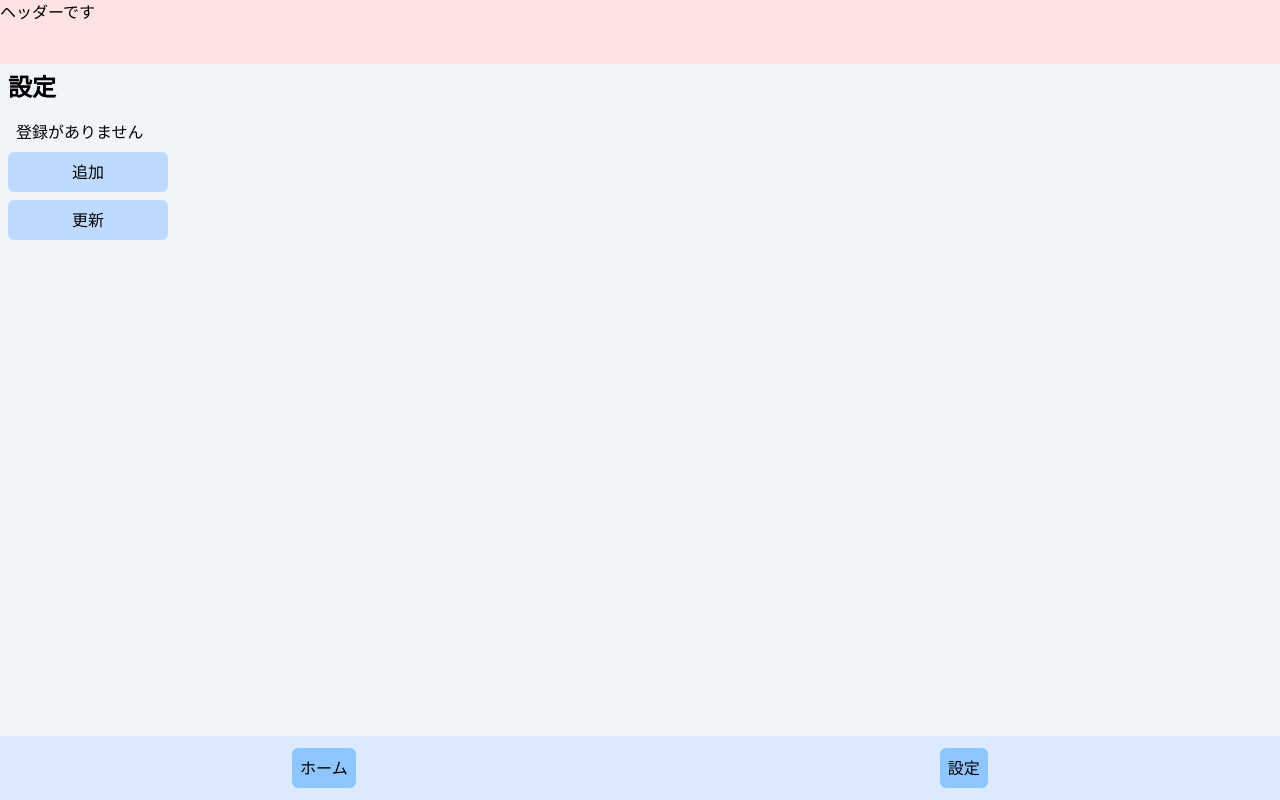
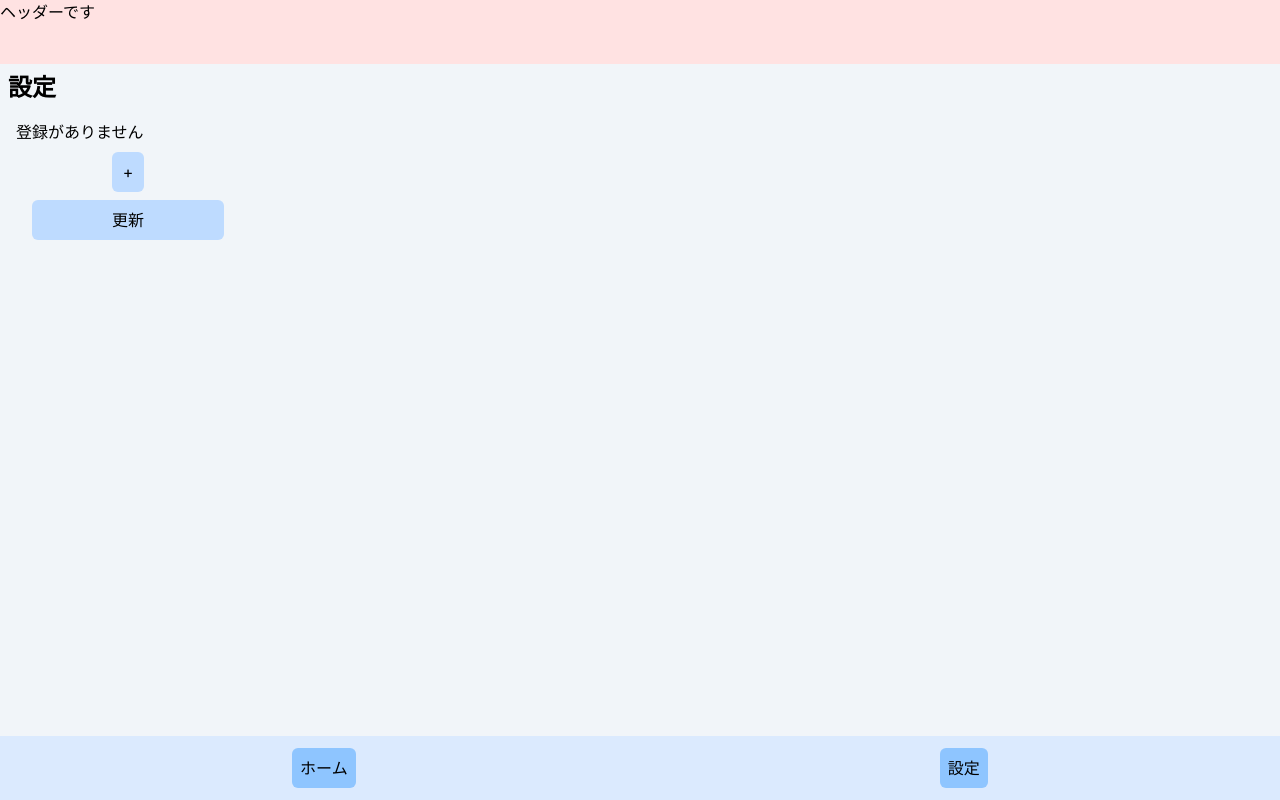
Before and after one commit to Taro-oka/roulette, a React (Vite) app: page /settings in a window 1280 px wide. Built offline with nearby package versions, Linux system fonts and the light colour scheme.

Commit message:
UI微修正

```diff
--- a/src/pages/settings/Settings.tsx
+++ b/src/pages/settings/Settings.tsx
@@ -85,7 +85,7 @@ export const Settings = () => {
                     className="cursor-pointer bg-slate-500 w-6 h-6 rounded-sm"
                     onClick={() => deleteParticipant(i)}
                   >
-                    消
+                    ×
                   </button>
                 </div>
               ))}
@@ -108,18 +108,18 @@ export const Settings = () => {
                   className="cursor-pointer bg-slate-500 w-6 h-6 rounded-sm"
                   onClick={() => deleteAddition(i)}
                 >
-                  消
+                  ×
                 </button>
               </div>
             ))}
           </div>
         )}
 
-        <div className="w-40 flex flex-col gap-2">
-          <button className={buttonStyle} onClick={addNewSection}>
-            追加
+        <div className="w-60 flex flex-col gap-2 items-center">
+          <button className={`${buttonStyle} w-8`} onClick={addNewSection}>
+            +
           </button>
-          <button className={buttonStyle} onClick={save}>
+          <button className={`${buttonStyle} w-48`} onClick={save}>
             更新
           </button>
         </div>
```
